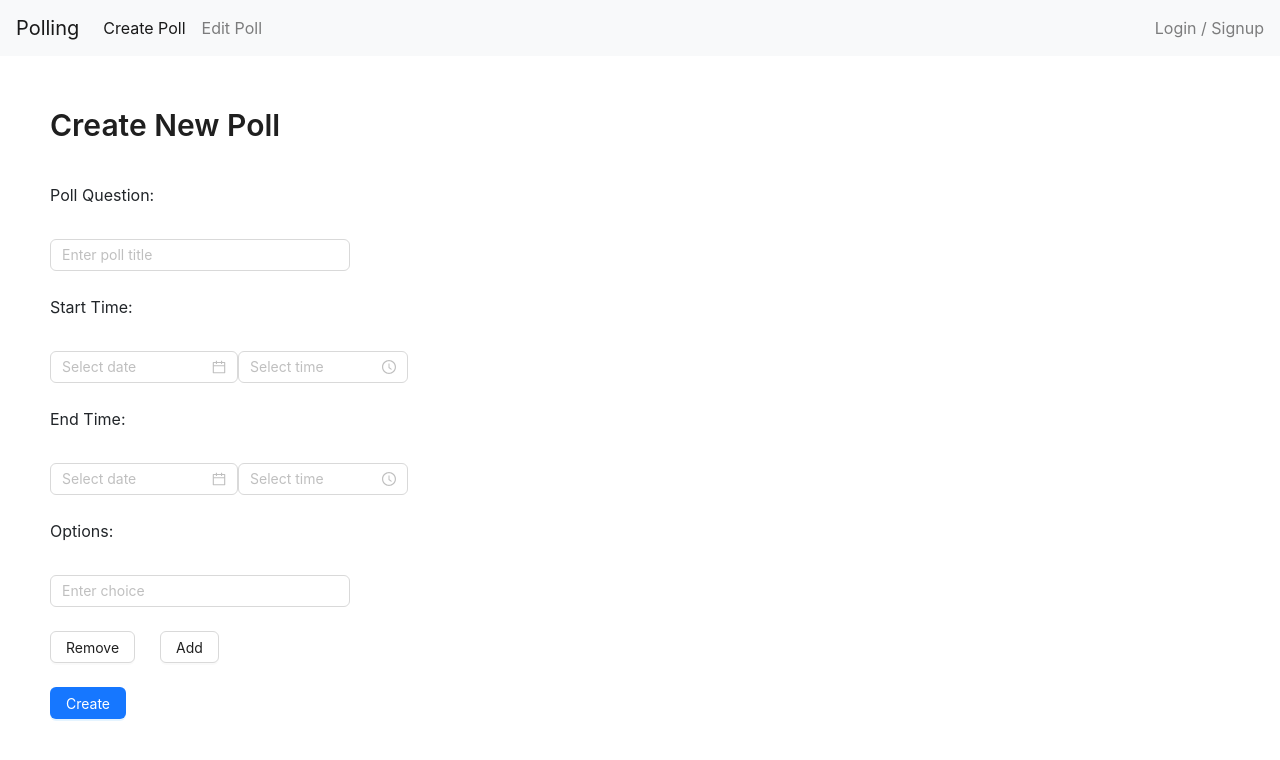
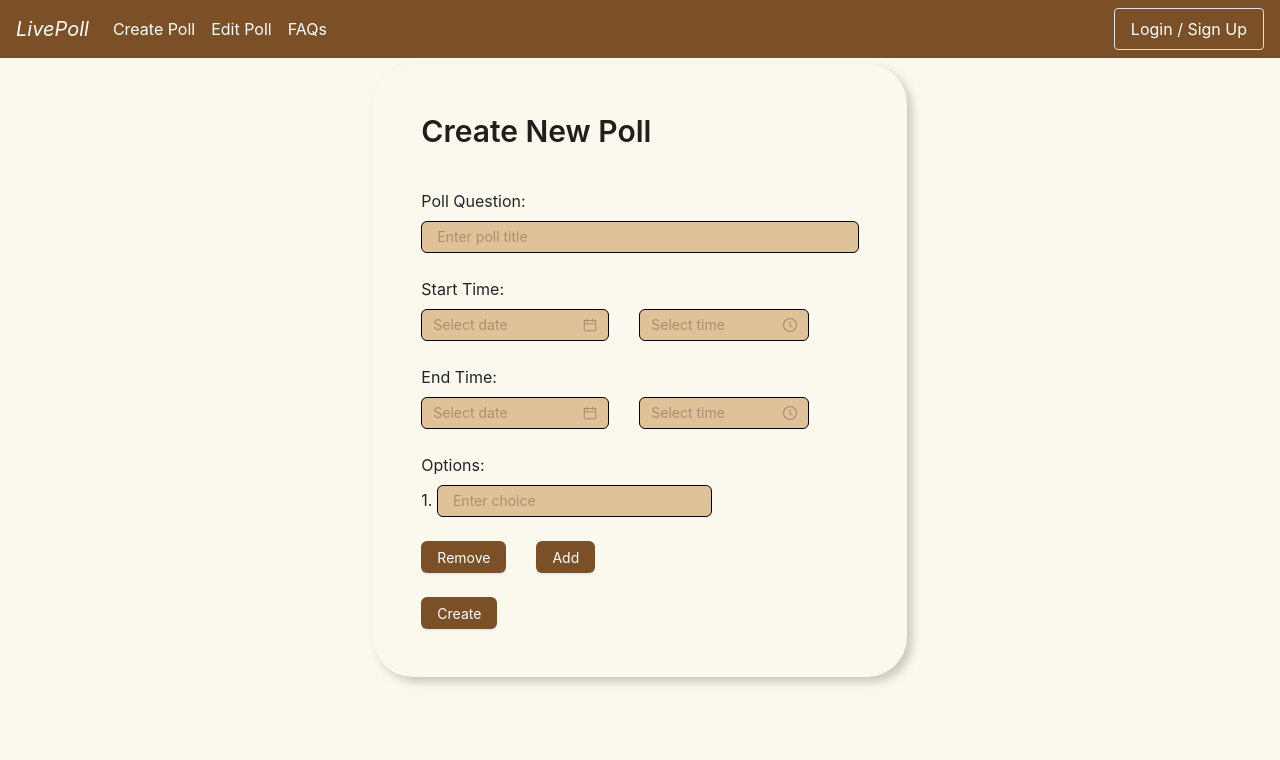
Before and after one commit to 2003aryan/Polling, a React (Create React App) app: page / in a window 1280 px wide. Shown: the top 760 px of the page. Built offline with nearby package versions, Linux system fonts and the light colour scheme.

Commit message:
css 19 june

```diff
--- a/public/index.html
+++ b/public/index.html
@@ -16,7 +16,7 @@
   <title>React App</title>
 </head>
 
-<body>
+<body style="background-color: #FBF8EE;">
   <noscript>You need to enable JavaScript to run this app.</noscript>
   <div id="root"></div>
 
--- /dev/null
+++ b/src/components/CreatePoll.css
@@ -0,0 +1,13 @@
+.inputBg  {
+    background-color: #DFC298;
+    border: 1px solid black;
+    /* color: white; */
+  }
+
+.buttonBg {
+    background-color: #7C5026;
+}
+
+a {
+    color: white
+}
--- a/src/components/create_poll.js
+++ b/src/components/create_poll.js
@@ -1,5 +1,6 @@
 import React, { useState } from 'react';
 import { Typography, Input, DatePicker, TimePicker, Button } from 'antd';
+import './CreatePoll.css';
 
 const CreatePoll = () => {
 
@@ -38,40 +39,42 @@ const CreatePoll = () => {
     };
 
     return (
-        <div style={{ margin: '50px' }}>
+        <div className=' p-5 col-5 mx-auto shadow' style={{ borderRadius: '40px', boxShadow: '5px 5px 10px rgba(0, 0, 0, 0.2)', marginBottom:'5%'}}>
 
             <Title level={2}>Create New Poll</Title><br />
 
-            <label>Poll Question:</label><br /><br />
-            <Input placeholder="Enter poll title" style={{ width: '300px' }}
-                onChange={(e) => { setQues(e.target.value) }} /><br /><br />
+            <label>Poll Question:</label><br />
+            <Input placeholder="Enter poll title" style={{ width: '500px' }}
+                onChange={(e) => { setQues(e.target.value) }} className='inputBg col'/><br /><br />
 
             <label>Start Time:</label>
-            <br /><br />
-            <DatePicker onChange={(date, dateString) => setStartDate(dateString)} />
-            <TimePicker onChange={(time, timeString) => setStartTime(timeString)} />
+            <br />
+            <DatePicker onChange={(date, dateString) => setStartDate(dateString)} style={{ marginRight: '30px' }} className='inputBg'/>
+            <TimePicker onChange={(time, timeString) => setStartTime(timeString)} className='inputBg'/>
             <br /><br />
             <label>End Time:</label>
-            <br /><br />
-            <DatePicker onChange={(date, dateString) => setEndDate(dateString)} />
-            <TimePicker onChange={(time, timeString) => setEndTime(timeString)} />
+            <br />
+            <DatePicker onChange={(date, dateString) => setEndDate(dateString)} style={{ marginRight: '30px' }} className='inputBg'/>
+            <TimePicker onChange={(time, timeString) => setEndTime(timeString)} className='inputBg'/>
             <br /><br />
 
-            <label>Options:</label><br /><br />
+            <label>Options:</label><br />
             {options.map((option, index) => (
                 <React.Fragment key={index}>
+                    {index+1 + '.  '}
                     <Input
                         value={option}
                         onChange={(e) => handleOptionChange(index, e.target.value)}
                         placeholder="Enter choice"
-                        style={{ width: '300px' }} />
+                        style={{ width: '275px' }}
+                        className='inputBg col'/>
                     <br /><br />
                 </React.Fragment>
             ))}
 
-            <Button type="default" style={{ marginRight: '25px' }} onClick={handleRemoveOption}>Remove</Button>
-            <Button type="default" onClick={handleAddOption}>Add</Button><br /><br />
-            <Button type="primary" onClick={handleCreatePoll}>Create</Button>
+            <Button type="primary" style={{ marginRight: '30px' }} onClick={handleRemoveOption} className='buttonBg'>Remove</Button>
+            <Button type="primary" onClick={handleAddOption} className='buttonBg'>Add</Button><br /><br />
+            <Button type="primary" onClick={handleCreatePoll} className='buttonBg'>Create</Button>
 
         </div>
     );
--- a/src/components/navbar.js
+++ b/src/components/navbar.js
@@ -1,29 +1,31 @@
 import React from 'react'
+import './CreatePoll.css';
 
 const Navbar = () => {
     return (
-        <div><nav class="navbar navbar-expand-lg navbar-light bg-light">
-            <a class="navbar-brand" href="#">Polling</a>
-            <button class="navbar-toggler" type="button" data-toggle="collapse" data-target="#navbarText" aria-controls="navbarText" aria-expanded="false" aria-label="Toggle navigation">
-                <span class="navbar-toggler-icon"></span>
-            </button>
-            <div class="collapse navbar-collapse" id="navbarText">
-                <ul class="navbar-nav mr-auto">
-                    <li class="nav-item active">
-                        <a class="nav-link" href="#">Create Poll <span class="sr-only">(current)</span></a>
+        <div style={{marginBottom:'5%'}}><nav className="navbar navbar-expand-lg fixed-top" style={{ backgroundColor: '#7C5026'}}>
+            <a className="navbar-brand" href="#" style={{ fontStyle: 'italic' }}>LivePoll</a>
+            {/* <button className="navbar-toggler" type="button" data-toggle="collapse" data-target="#navbarText" aria-controls="navbarText" aria-expanded="false" aria-label="Toggle navigation">
+                <span className="navbar-toggler-icon"></span>
+            </button> */}
+            <div className="collapse navbar-collapse" id="navbarText" >
+                <ul className="navbar-nav mr-auto">
+                    <li className="nav-item active">
+                        <a className="nav-link" href="#">Create Poll <span className="sr-only">(current)</span></a>
                     </li>
-                    <li class="nav-item">
-                        <a class="nav-link" href="#">Edit Poll</a>
+                    <li className="nav-item">
+                        <a className="nav-link" href="#">Edit Poll</a>
                     </li>
-                    <li class="nav-item">
-                        <a class="nav-link" href="#"></a>
+                    <li className="nav-item">
+                        <a className="nav-link" href="#">FAQs</a>
                     </li>
                 </ul>
-                <span class="navbar-text">
-                    Login / Signup
+                <span className="navbar-text border px-3 rounded text-white">
+                    Login / Sign Up
                 </span>
             </div>
-        </nav></div>
+        </nav>
+        </div>
     )
 }
 
```
